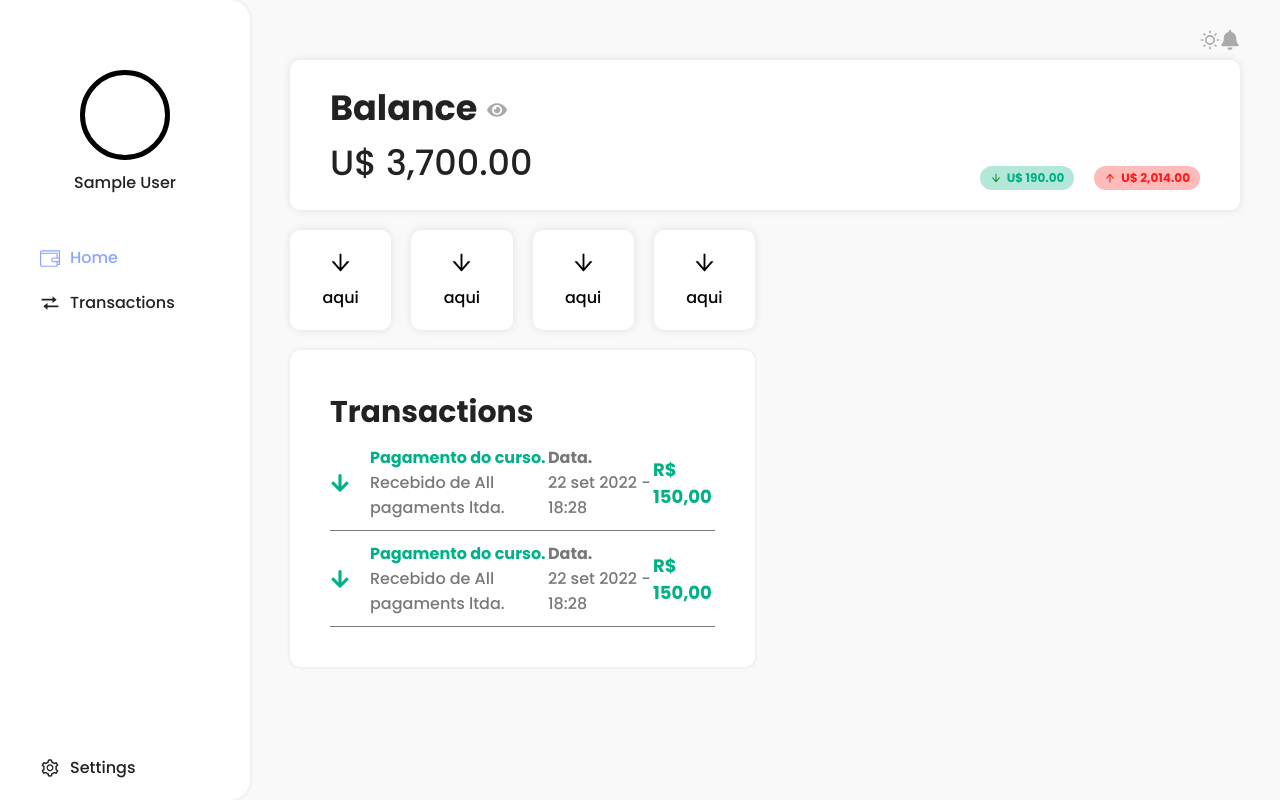
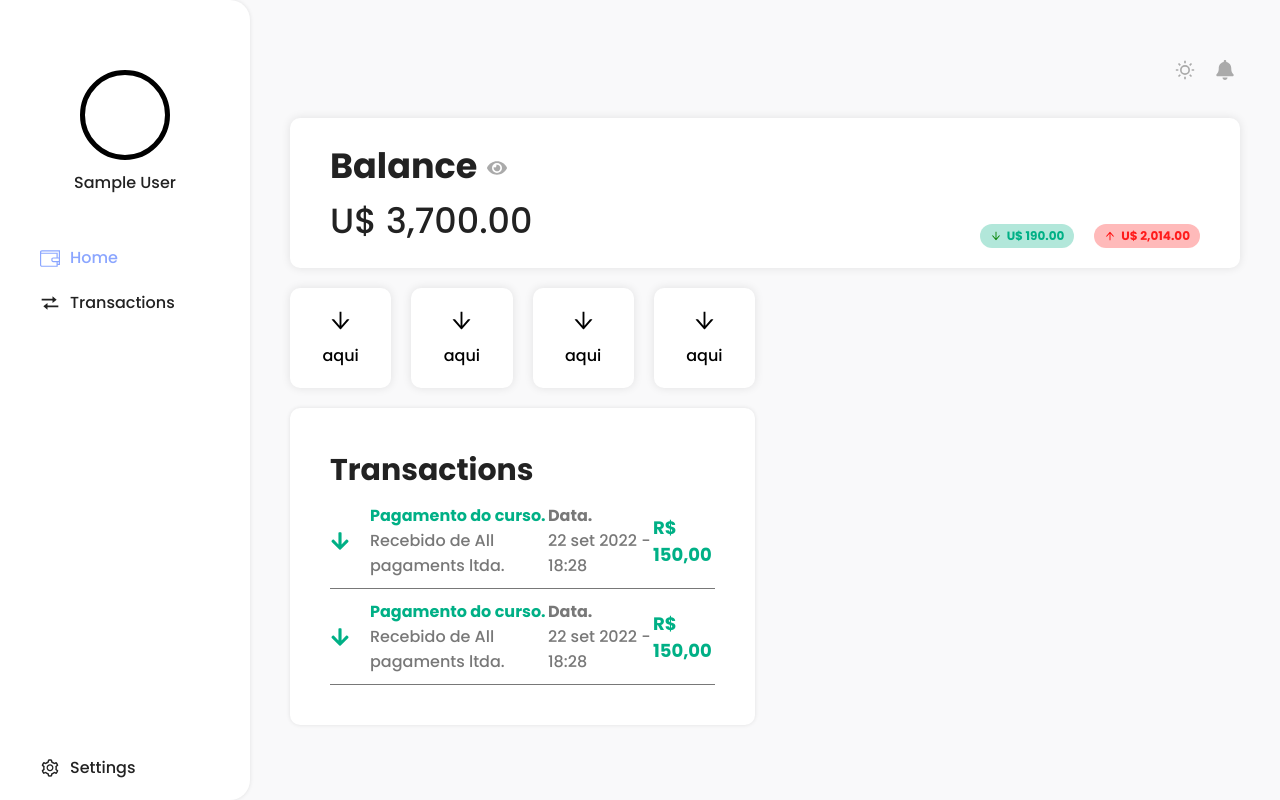
Before and after one commit to GabrielNatan/finance, a React (Create React App) app: page / in a window 1280 px wide. Built offline with nearby package versions, Linux system fonts and the light colour scheme; no server answers; sample sign-in values are in the browser's storage.

Commit message:
feat: create Header

```diff
--- /dev/null
+++ b/src/components/Header/index.tsx
@@ -0,0 +1,35 @@
+import {
+  Container,
+  ContIcon,
+  PageTitle,
+  Notification
+} from './style'
+import { FaBell } from 'react-icons/fa'
+import { RiMoonLine, RiSunLine } from 'react-icons/ri'
+import { useTheme } from '../../hooks/useTheme'
+
+interface HeaderProps {
+  page: string
+}
+
+export const Header = ({ page = '' }: HeaderProps) => {
+  const { toggleTheme, theme } = useTheme()
+  return (
+    <Container>
+    <PageTitle>
+      {page}
+    </PageTitle>
+    <Notification>
+      <ContIcon onClick={toggleTheme}>
+        {theme === 'light'
+          ? <RiSunLine size={20} color="#AAA"/>
+          : <RiMoonLine size={20} color="#AAA"/>
+        }
+      </ContIcon>
+      <ContIcon>
+        <FaBell size={20} color="#AAA"/>
+      </ContIcon>
+    </Notification>
+  </Container>
+  )
+}
--- /dev/null
+++ b/src/components/Header/style.ts
@@ -0,0 +1,26 @@
+import styled from 'styled-components'
+
+export const Container = styled.div`
+    width: 100%;
+    display: flex;
+    justify-content: space-between;
+    padding: 10px 0;
+    gap: 10px;
+`
+export const Notification = styled.div`
+    width: 100%;
+    display: flex;
+    justify-content: flex-end;
+    padding: 10px 0;
+    gap: 10px;
+`
+
+export const ContIcon = styled.h1`
+    padding: 5px;
+    border-radius: 5px;
+    cursor: pointer;
+`
+
+export const PageTitle = styled.h1`
+    color: ${({ theme }) => theme.color};
+`
--- a/src/pages/Home/index.tsx
+++ b/src/pages/Home/index.tsx
@@ -1,8 +1,7 @@
 import { Avatar } from '../../components/Avatar'
 import {
   Container,
-  Notification,
-  Header,
+  HeaderStyle,
   ContAvatar,
   ContBalance,
   Text,
@@ -14,30 +13,22 @@ import {
   Left,
   Right,
   ContainerCards
-  // ContainerCreditCard
 } from './style'
-import { FaEye, FaBell } from 'react-icons/fa'
+import { FaEye } from 'react-icons/fa'
 import { AiOutlineArrowDown, AiOutlineArrowUp } from 'react-icons/ai'
-import { RiMoonLine, RiSunLine } from 'react-icons/ri'
-import { useTheme } from '../../hooks/useTheme'
+
 import { Card } from '../../components/Card'
 import { useAuth } from '../../hooks/useAuth'
 import { List } from '../../components/List'
+import { Header } from '../../components/Header'
 
 export const Home = () => {
-  const { toggleTheme, theme } = useTheme()
   const { user } = useAuth()
   const image = user.photoURL !== null && user.photoURL !== '' ? user.photoURL : 'https://cdn.pixabay.com/photo/2015/10/05/22/37/blank-profile-picture-973460__340.png'
   return (
     <Container>
-      <Notification>
-        {theme === 'light'
-          ? <RiSunLine onClick={toggleTheme} size={20} color="#AAA"/>
-          : <RiMoonLine onClick={toggleTheme} size={20} color="#AAA"/>
-        }
-        <FaBell onClick={toggleTheme} size={20} color="#AAA"/>
-      </Notification>
-      <Header>
+      <Header page=''/>
+      <HeaderStyle>
         <ContAvatar>
             <Avatar
                  width={60}
@@ -53,7 +44,7 @@ export const Home = () => {
           <Tab type='success'><AiOutlineArrowDown size={12} color="green"/> U$ 190.00</Tab>
           <Tab type='error'><AiOutlineArrowUp size={12} color="red"/> U$ 2,014.00</Tab>
         </InputAndOutput>
-      </Header>
+      </HeaderStyle>
       <Main>
         <Left>
           <ContainerCards>
--- a/src/pages/Home/style.ts
+++ b/src/pages/Home/style.ts
@@ -6,13 +6,7 @@ export const Container = styled.div`
     height: 100%;
 `
 
-export const Notification = styled.div`
-    width: 100%;
-    display: flex;
-    justify-content: flex-end;
-    padding: 10px 0;
-`
-export const Header = styled.div`
+export const HeaderStyle = styled.div`
     width: 100%;
     background-color: ${({ theme }) => theme.backgroundSecondary};
     border-radius: 0 0 60px 60px;
```
